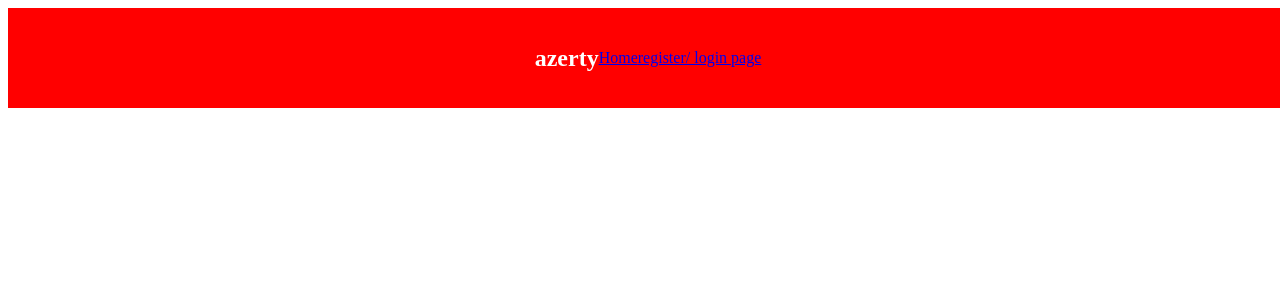
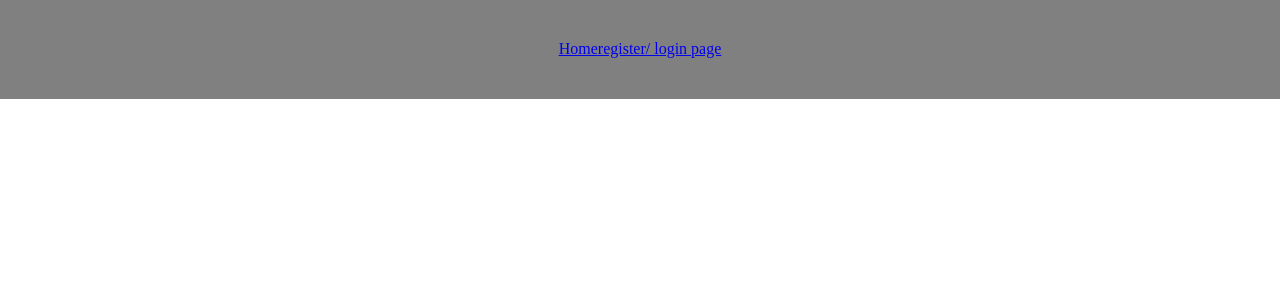
Before and after one commit to twaaxe/siteHistoire, a React (Vite) app: page / in a window 1280 px wide. Shown: the top 300 px of the page. Built offline with nearby package versions, Linux system fonts and the light colour scheme.

Commit message:
fixed body

```diff
--- a/src/components/Header.jsx
+++ b/src/components/Header.jsx
@@ -1,6 +1,6 @@
 import React from "react";
 import { Link } from 'react-router-dom'
-// import '../style/Header.css'
+import '../style/Header.css'
 
 
 export default function Header() {
@@ -8,26 +8,13 @@ export default function Header() {
     return (
 
         <>
-            <nav className="header"
-                style={{
-                    height: '100px',
-                    width: '100vw',
-                    backgroundColor: 'red',
-                    color: 'white', // Couleur du texte (par exemple blanc ici)
-                    display: 'flex',
-                    alignItems: 'center',
-                    justifyContent: 'center',
-                }}>
-
-                <h1>azerty</h1>
+            <nav className="header">
 
                 <Link to="/home">
-                    <div>
+                    <div className="">
                         <span>Home</span>
                     </div>
                 </Link>
-
-
 
                 <Link to="registerLogin" className="">
                     <div className="">
--- a/src/style/App.css
+++ b/src/style/App.css
@@ -1,5 +1,9 @@
+body {
+    margin: 0;
+}
+
 .Home {
-    width: 100vw;
+    width: 100%;
     height: auto;
     display: flex;
     align-items: center;
@@ -11,8 +15,6 @@ img {
     margin: 10px auto;
 
 }
-
-
 
 
 .rowCentredwContent {
--- /dev/null
+++ b/src/style/Header.css
@@ -0,0 +1,15 @@
+.header {
+    background-color: #131921;
+    position: sticky;
+    top: 0;
+    z-index: 100;
+
+    height: 100px;
+    /* width: 100%; */
+    background-color: grey;
+    color: white;
+    display: flex;
+    align-items: center;
+    justify-content: center;
+    margin-top: -1px;
+}
```
